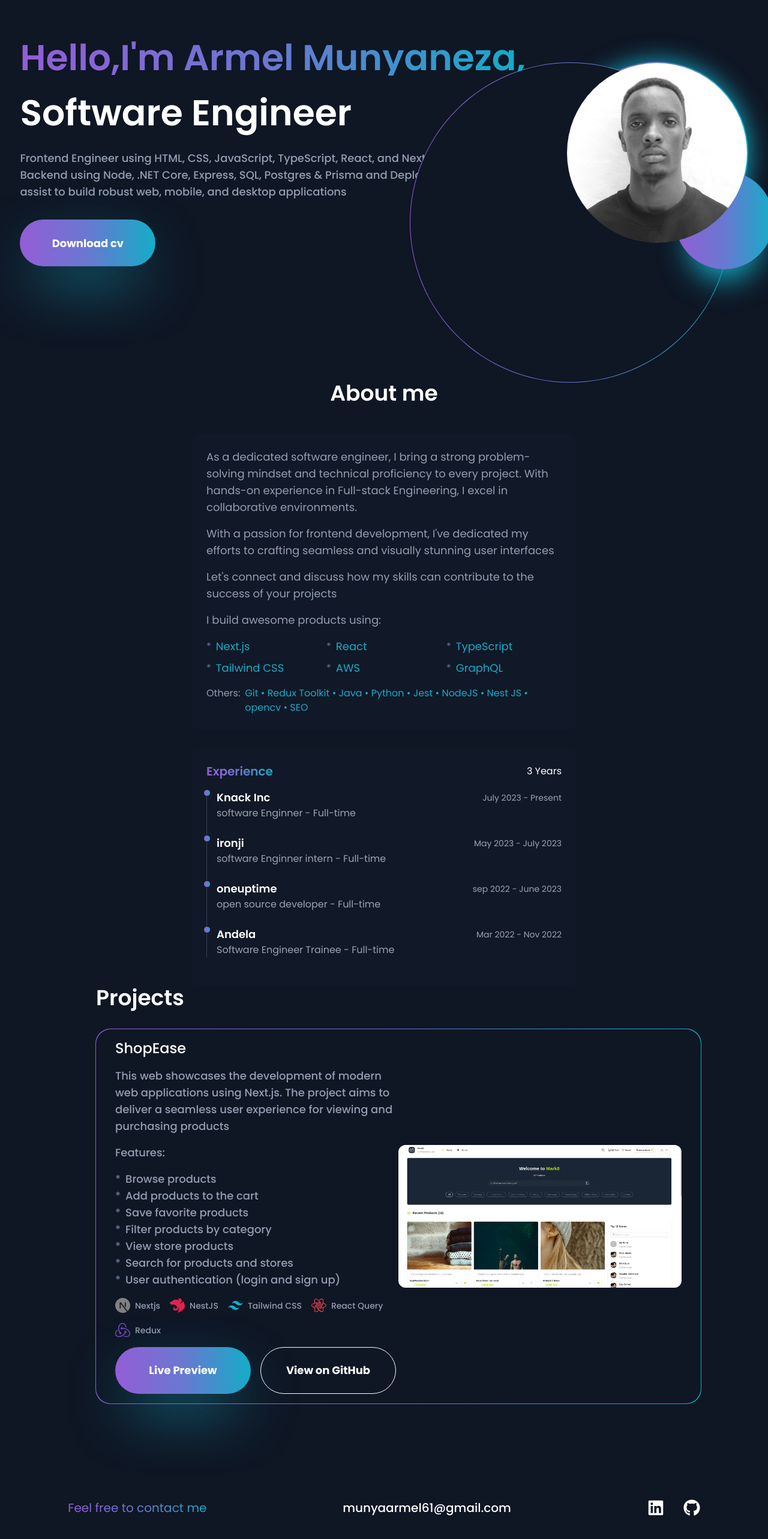
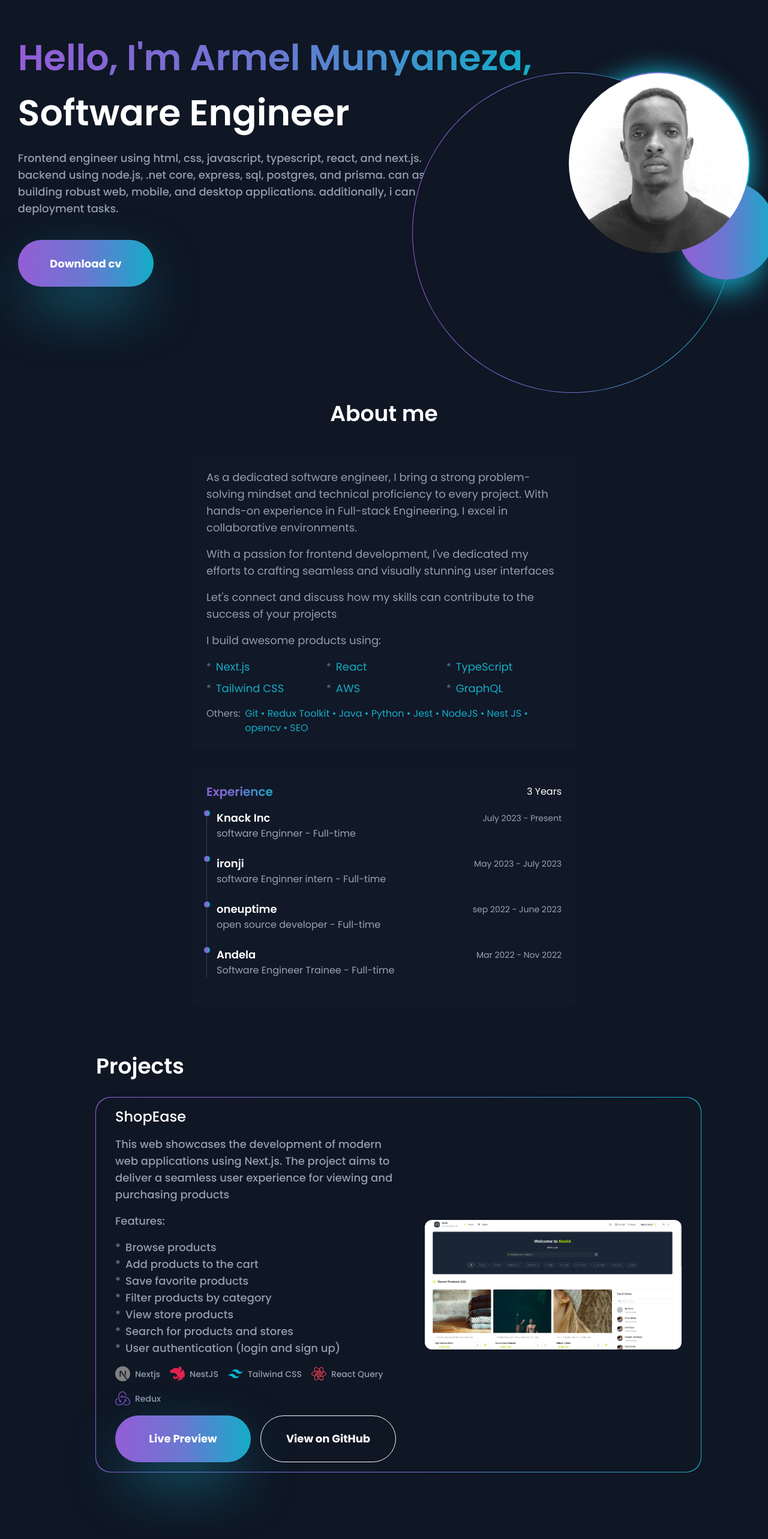
Before and after one commit to munyanezaarmel/portfolio, a Next.js app: page / in a window 1280 px wide. Shown: the part 210-2776 px from the top of the page at 60% size. Built offline with nearby package versions, Linux system fonts and the light colour scheme.

Commit message:
fix layout

```diff
--- a/app/components/Contact.tsx
+++ b/app/components/Contact.tsx
@@ -8,9 +8,13 @@
       <div className=" order-1 sm:order-1">
         <p className="text md:text-xl text-sm">Feel free to contact me</p>
       </div>
-
-      <div className="flex md:gap-20 gap-8 md:text-lg text-nowrap text-sm font-medium md:col-span-1 order-3 sm:order-3 ">
-        <p className="text-white md:text-xl text-sm">munyaarmel61@gmail.com</p>
+      <div className="flex md:gap-20 gap-8 md:text-lg text-nowrap text-sm font-medium md:col-span-1 order-3 sm:order-3">
+        <a
+          href="mailto:munyaarmel61@gmail.com"
+          className="text-white md:text-xl text-sm flex items-center gap-2 "
+        >
+          munyaarmel61@gmail.com
+        </a>
       </div>
 
       <div className="flex gap-8 items-center  md:order-3 order-2">
--- a/app/components/Hero.tsx
+++ b/app/components/Hero.tsx
@@ -4,27 +4,31 @@
 
 export default function Hero() {
   return (
-    <div>
-      <div className=" lg:flex lg:items-center lg:justify-around lg:mt-48 mt-20  ">
+    <div className="">
+      <div className=" lg:flex lg:items-center justify-center items-center flex-col flex lg:flex-row lg:justify-around lg:mt-48 mt-20  ">
         <div className="">
           <p className="text lg:mx-0 mx-4 md:text-6xl text-2xl  font-semibold max-w-prose mb-8  ">
-            Hello,I&apos;m Armel Munyaneza,
+            Hello, I&apos;m Armel Munyaneza,
           </p>
           <p className="lg:mx-0 mx-4 text-white mb-8 md:text-6xl text-2xl font-semibold  ">
             Software Engineer
           </p>
-          <p className="lg:mx-0 mx-4 max-w-prose gray font-medium lg:text-lg text-sm mb-8 ">
+          <p className="lg:mx-0 mx-4 max-w-prose gray font-medium lg:text-lg text-sm mb-8 capitalize-sentences ">
             Frontend Engineer using HTML, CSS, JavaScript, TypeScript, React,
-            and Nextjs. Backend using Node, .NET Core, Express, SQL, Postgres &
-            Prisma and Deploy. can assist to build robust web, mobile, and
-            desktop applications
+            and Next.js. Backend using Node.js, .NET Core, Express, SQL,
+            Postgres, and Prisma. Can assist in building robust web, mobile, and
+            desktop applications. Additionally, I can handle deployment tasks.
           </p>
-          <a download href="/Armel Munyaneza-new-cv.pdf">
-            <button className="download-button button lg:mx-0 mx-4 lg:mb-0 mb-2 ">Download cv</button>
-          </a>
+          <div className="flex flex-col justify-center items-center md:justify-start md:items-start">
+            <a download href="/Armel Munyaneza-new-cv.pdf">
+              <button className="download-button button lg:mx-0  lg:mb-0 mb-12  ">
+                Download cv
+              </button>
+            </a>
+          </div>
         </div>
 
-        <div className="container-profile md:mx-0 mx-12">
+        <div className="container-profile lg:mb-0 md:mb-12">
           <div className="profile-glow-2 "></div>
           <div className="profile-glow"></div>
           <Image
--- a/app/components/Projects.tsx
+++ b/app/components/Projects.tsx
@@ -3,11 +3,11 @@
 
 export default function Projects() {
   return (
-    <div className="md:ml-40 ml-4 px-4 md:px-0">
+    <div className="md:ml-40 ml-4 px-4 md:px-0 mt-12 lg:mt-20">
       <h3 className="mb-8 text-xl md:text-4xl text-white font-semibold">
         Projects
       </h3>
-      <div className="card flex flex-col lg:flex-row justify-between items-start lg:items-center px-8">
+      <div className="card flex flex-col lg:flex-row lg:gap-12 justify-between items-start lg:items-center px-8">
         <div className="max-w-prose gray font-medium text-lg flex flex-col gap-4 w-full lg:w-1/2 mb-8 lg:mb-0">
           <h1 className="text-white text-2xl mt-4">ShopEase</h1>
           <p className="gray text-sm md:text-lg">
--- a/app/globals.css
+++ b/app/globals.css
@@ -83,10 +83,7 @@
     background: linear-gradient(to right, #945dd6, #6978d1, #13adc7);
     box-shadow: 0 40px 50px -23px #13adc7;
   }
-
-
 }
-
 
 .profile-glow-2::before {
   position: absolute;
@@ -103,7 +100,6 @@
 
 .card {
   position: relative;
-
 
   width: 90%;
   background: #0f1624;
@@ -132,7 +128,6 @@
 }
 
 .text {
-
   background: var(--gradient-3);
   -webkit-background-clip: text;
   -webkit-text-fill-color: transparent;
@@ -170,8 +165,6 @@
   width: 226px;
   height: 78px;
   font-size: 18px;
-
-
 }
 
 .center {
@@ -184,10 +177,10 @@
 .back-gradient {
   background: var(--gradient-3);
 }
-.shadow-button{
+.shadow-button {
   box-shadow: 0 40px 100px -23px #13adc7;
 }
-.button-second{
+.button-second {
   border: 1px solid white;
 }
 
@@ -195,21 +188,29 @@
   opacity: 0.8;
 }
 
-.text-others{
+.text-others {
   color: #6978d1;
 }
 
-.text-1{
+.text-1 {
   color: #13adc7;
 }
 
 @media (min-width: 640px) {
-
-
 }
 
+@media (min-width: 1024px) {
+}
+.capitalize-sentences {
+  text-transform: lowercase;
+}
 
+.capitalize-sentences::first-letter,
+.capitalize-sentences::after {
+  text-transform: uppercase;
+}
 
-@media (min-width: 1024px) {
-
+.capitalize-sentences::after {
+  content: ". ";
+  font-size: 0;
 }
```
